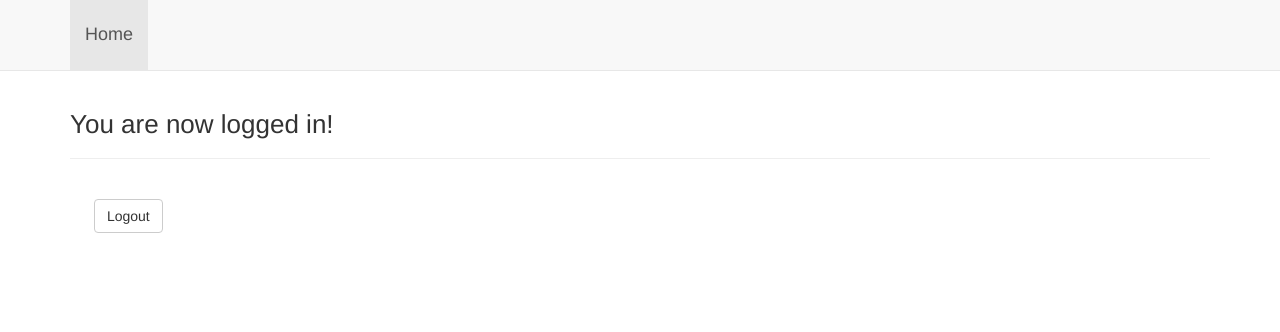
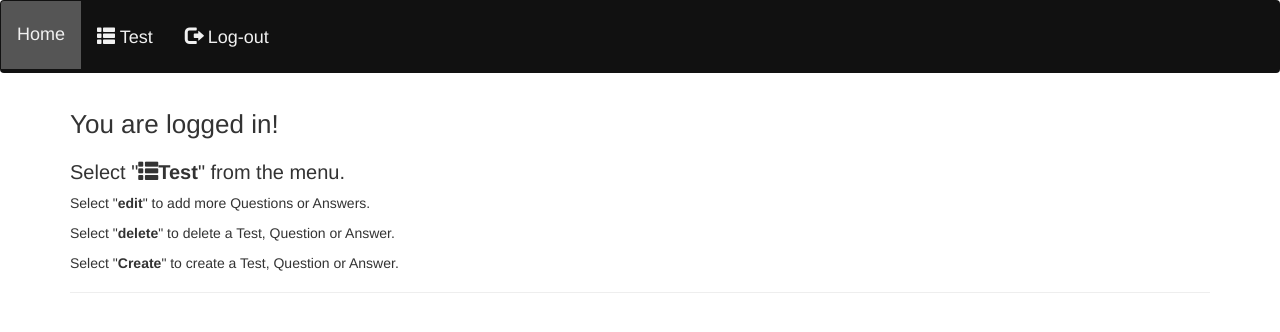
Before and after one commit to ragren/indproj, a Flask app: page / in a window 1280 px wide. Shown: the top 332 px of the page. Run offline with Flask 2, Linux system fonts and the light colour scheme; the visitor is signed in with stand-in values (Sample User, id 1); some libraries are stand-ins or nearby versions.

Commit message:
Second delivery with test, question and answer creation

```diff
--- a/app.py
+++ b/app.py
@@ -1,12 +1,14 @@
 #!/usr/bin/env python3
 # -*- coding: UTF-8 -*-
 """
-My first Flask app
+Main Flask file
 """
 import time
 import os
 from flask import Flask, redirect, render_template, request, session, url_for, send_from_directory
+from handler import Handler
 app = Flask(__name__)
+hand = Handler()
 @app.route("/")
 def main():
     """ Secret route """
@@ -14,10 +16,9 @@ def main():
         return render_template('index.html')
     return redirect(url_for('login'))
 
-
 @app.route('/login', methods=["POST", "GET"])
 def login():
-    """hej"""
+    """ login route """
     error = None
     if request.method == 'POST':
         if request.form['username'] != "admin" or request.form['password'] != "password":
@@ -35,14 +36,104 @@ def logout():
     session.pop('username', None)
     return redirect(url_for('login'))
 
+
+@app.route('/test', methods=["POST", "GET"])
+def test():
+    """ Test route """
+    if 'username' in session:
+        if request.method == "POST":
+            if request.form['btn'] == 'create':
+                name = request.form['name']
+                name = str(name)
+                name.strip()
+                if len(name) - name.count(' ') > 2:
+                    hand.create(hand.cleanse(name), "test")
+                    session['testID'] = hand.ID("test")
+                    return redirect(url_for('question'))
+                else:
+                    return render_template("test.html", test_table=hand.table("test"), error=True)
+        if request.method == "GET":
+            delete = request.args.get("del")
+            if delete != None:
+                hand.remove(delete, "test")
+
+            edit = request.args.get("edit")
+            if edit != None:
+                session['testID'] = edit
+                return redirect(url_for('question'))
+        return render_template("test.html", test_table=hand.table("test"))
+    return redirect(url_for('login'))
+
+@app.route('/test/new', methods=["POST", "GET"])
+def question():
+    """working with new test"""
+    if 'username' in session:
+        if session.get('testID'):
+            if request.method == "POST":
+                if request.form['btn'] == 'create':
+                    question = request.form['question']
+                    question.strip()
+                    if len(question) > 2:
+                        hand.create(hand.cleanse(question), "question", session['testID'])
+                        session['questionID'] = hand.ID("question")
+                        return redirect(url_for('answer'))
+                    else:
+                        return render_template("question.html", test_name=hand.name("question", session['testID']), question_table=hand.table("question", session['testID']), error=True)
+                if request.form['btn'] == 'return':
+                    return redirect(url_for('test'))
+
+            if request.method == "GET":
+                delete = request.args.get("del")
+                if delete != None:
+                    hand.remove(delete, "question")
+                edit = request.args.get("edit")
+                if edit != None:
+                    session['questionID'] = edit
+                    return redirect(url_for('answer'))
+            return render_template("question.html", test_name=hand.name("question", session['testID']), question_table=hand.table("question", session['testID']))
+        else:
+            return redirect(url_for('test'))
+    return redirect(url_for('login'))
+@app.route('/test/new/answer', methods=["POST", "GET"])
+def answer():
+    """working with new test"""
+    if 'username' in session:
+        if session.get('questionID'):
+            if request.method == "POST":
+                if request.form['btn'] == 'create':
+                    answer = request.form['answer']
+                    selected = request.form.getlist('check')
+                    selected = bool(selected)
+                    if selected:
+                        selected = "checked"
+                    else:
+                        selected = ""
+                    answer.strip()
+                    if len(answer) > 1:
+                        hand.create(hand.cleanse(answer), "answer", session['questionID'], selected)
+                        session['questionID'] = hand.ID("question")
+                        return redirect(url_for('answer'))
+                    else:
+                        return render_template("answer.html", question_name=hand.name("answer", session['questionID']), answer_table=hand.table("answer", session['questionID']), error=True)
+                if request.form['btn'] == 'return':
+                    return redirect(url_for('question'))
+
+            if request.method == "GET":
+                delete = request.args.get("del")
+                if delete != None:
+                    hand.remove(delete, "answer")
+            return render_template("answer.html", question_name=hand.name("answer", session['questionID']), answer_table=hand.table("answer", session['questionID']))
+        else:
+            return redirect(url_for('test'))
+    return redirect(url_for('login'))
+
 @app.route('/favicon.ico')
 def favicon():
     return send_from_directory(os.path.join(app.root_path, 'static'),
                                'favicon.ico', mimetype='image/vnd.microsoft.icon')
 
-
-app.secret_key = os.urandom(24)
-
+#app.secret_key = os.urandom(24)
+app.secret_key = "mysecretkey"
 if __name__ == "__main__":
     app.debug = True
     app.run()
--- /dev/null
+++ b/base.py
@@ -0,0 +1,5 @@
+"""base file"""
+
+from sqlalchemy.ext.declarative import declarative_base
+
+Base = declarative_base()
--- a/static/styles/style.css
+++ b/static/styles/style.css
@@ -3,11 +3,7 @@ body {
   padding-bottom: 30px;
 }
 
-.theme-dropdown .dropdown-menu {
-  position: static;
-  display: block;
-  margin-bottom: 20px;
-}
+
 
 h1 {
     font-size: 26px;
@@ -20,47 +16,57 @@ h3 {
     font-size: 20px;
 }
 
-.theme-showcase .navbar .container {
-  width: auto;
-}
-
 html {
     overflow-y: scroll;
 }
-
-.outerleft {
-
-    margin: 0 auto;
-    width:100%;
-    padding-left:300px;
-    padding-right:300px;
-    padding-bottom: 75px;
+th {
+    background-color: #eeeeee;
+    border: 1px solid lightgray;
+}
+label {
+    background-color: #eeeeee;
+    width: 100%;
+    padding: 0.5em;
+    border: 1px solid lightgray;
 }
 
-.innerleft {
-    min-width:325px;
+td {
+    border: 1px solid lightgray;
 }
-.innerright {
-    float:left;
-    width:300px;
-    padding-left:50px;
-    margin-left:40px;
-    padding-bottom: 75px;
+.navbar {
+    overflow: hidden;
+    background-color: #111;
+    position: fixed;
+    top: 0;
+    width: 100%;
 }
 
+.navbar a {
+    float: left;
+    display: block;
+    color: #f1f1f1;
+    text-align: center;
+    padding: 14px 16px;
+    text-decoration: none;
+}
 
+.active {
+    background-color: #555;
+}
+.shell {
+    width:35em;
+    margin:0 auto;
+    height:100%;
+}
+.main {
+    width: 75%;
+}
 @media (max-width:720px) {
     p {
         max-width: 100%;
     }
-.outerleft {
-    float:left;
-    padding-left:10px;
+    .shell {
+        width:20em;
+    }
 }
-.innerright {
-    float:left;
-    margin-left:0;
-    padding-left:10px;
 }
-
-}
--- a/templates/header.html
+++ b/templates/header.html
@@ -5,15 +5,13 @@
     <meta http-equiv="X-UA-Compatible" content="IE=edge">
     <meta name="viewport" content="width=device-width, initial-scale=1, shrink-to-fit=no">
     <link rel="shortcut icon" href="{{ url_for('static', filename='favicon.ico') }}">
-  <link href="https://bootswatch.com/bower_components/bootstrap/dist/css/bootstrap.min.css" rel="stylesheet">
+    <link href="https://bootswatch.com/bower_components/bootstrap/dist/css/bootstrap.min.css" rel="stylesheet">
     <link rel="stylesheet" href="{{ url_for('static',filename='styles/style.css') }}">
 </head>
-<body role="document">
-    <nav class="navbar navbar-default navbar-fixed-top">
-      <div class="container">
-          <ul class="nav navbar-nav">
-              <li {%- if request.path == "/" %} class="active" {% endif %}><a href="{{ url_for("main") }}"><h4>Home</h4></a></li>
-          </ul>
-      </div>
-  </nav>
-</body>
+
+
+<div class="navbar">
+    <a {%- if request.path == "/" %} class="active" {% endif %} href="{{ url_for("main") }}"><h4>Home</h4></a>
+    <a {%- if request.path == "/test" %} class="active" {% endif %} href="{{ url_for("test") }}"><h4><span class="glyphicon glyphicon-th-list"></span> Test</h4></a>
+    <a {%- if request.path == "/logout" %} class="active" {% endif %} href="{{ url_for("logout") }}"><h4><span class="glyphicon glyphicon-log-out"></span> Log-out</h4></a>
+</div>
--- a/templates/index.html
+++ b/templates/index.html
@@ -2,14 +2,13 @@
 <title>Secret</title>
 <div class="container" role="main">
     <div class="page-header">
-        <h1>You are now logged in!</h1>
+        <h1>You are logged in!</h1>
+        <h3>Select "<b><span class="glyphicon glyphicon-th-list"></span>Test</b>" from the menu.</h3>
+        <p>Select "<b>edit</b>" to add more Questions or Answers.</p>
+        <p>Select "<b>delete</b>" to delete a Test, Question or Answer.</p>
+        <p>Select "<b>Create</b>" to create a Test, Question or Answer.</p>
     </div>
     <div style="display:inline-block;vertical-align:top;">
     </div>
-    <div style="display:inline-block;">
-        <div style ="padding: 20px;width:400px">
-        <a href="./logout" class="btn btn-default" role="button">Logout</a>
-</form>
-    </div>
 </div>
 {% include 'footer.html' %}
--- a/templates/login.html
+++ b/templates/login.html
@@ -1,14 +1,11 @@
-{% include 'header.html' %}
+{% include 'header0.html' %}
 <title>Login</title>
     <div class="container" role="main">
         <div class="page-header">
             <h1>Login</h1>
         </div>
-
         <div style="display:inline-block;">
             <div class="row innerright">
-                <h3>Login</h3>
-                </p>
                 <form role="form"  method="POST" action="">
                     <div class="form-group">
                         <label for="species">username: </label>
```
Also changed, not shown: answer.py (added, +21 -0 lines), handler.py (added, +133 -0 lines), question.py (added, +22 -0 lines), templates/answer.html (added, +37 -0 lines), templates/header0.html (added, +20 -0 lines), templates/question.html (added, +35 -0 lines), templates/test.html (added, +34 -0 lines), test.py (added, +20 -0 lines), db/database.sqlite (added), 1 other file.
